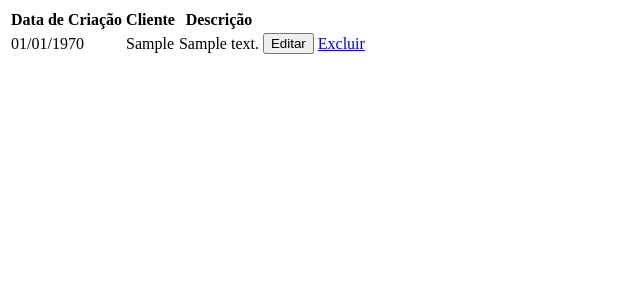
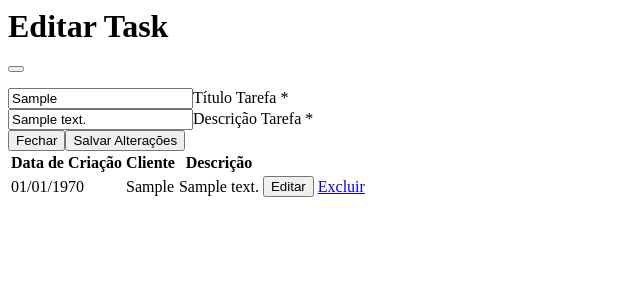
Before and after one commit to manosanti/motion-finance, a PHP site: page /task-search.php in a window 1280 px wide. Shown: the top 300 px of the page, without its empty margins (0-640 px from the left). Run offline with PHP 8.4, Linux system fonts and the light colour scheme; tables that the repository leaves empty or names only in its code hold one stand-in row (values such as "Sample post").

Commit message:
fixed-modal-bug

```diff
--- a/src/html/task-search.php
+++ b/src/html/task-search.php
@@ -43,7 +43,35 @@ include 'connection.php';
 
                     // Modal de Edição
                     echo "<div class='modal fade' id='editModal" . $row["id"] . "' tabindex='-1' role='dialog' aria-labelledby='exampleModalLabel' aria-hidden='true'>";
-                    // Resto do código do modal...
+                    echo "<div class='modal-dialog'>";
+                    echo "<div class='modal-content'>";
+                    echo "<div class='modal-header'>";
+                    echo "<h1 class='modal-title fs-5' id='exampleModalLabel'>Editar Task</h1>";
+                    echo "<button type='button' class='btn-close' data-bs-dismiss='modal' aria-label='Close'></button>";
+                    echo "</div>";
+                    echo "<div class='modal-body'>";
+                    // Formulário de edição
+                    echo "<form action='task-edit.php' method='post'>";
+                    echo "<input type='hidden' name='task_id' value='" . $row["id"] . "'>";
+                    echo "<div class='col form-floating mb-3'>";
+                    echo "<input type='text' class='form-control' id='cliente' name='cliente' value='" . $row["cliente"] . "' required>";
+                    echo "<label for='cliente'>Título Tarefa <span class='text-danger-emphasis'>*</span></label>";
+                    echo "</div>";
+                    echo "<div class='col form-floating mb-3'>";
+                    echo "<input type='text' class='form-control' id='descricao' name='descricao' value='" . $row["descricao"] . "' required>";
+                    echo "<label for='descricao'>Descrição Tarefa <span class='text-danger-emphasis'>*</span></label>";
+                    echo "</div>";
+                    echo "<div class='modal-footer p-0'>";
+                    echo "<button type='button' class='btn btn-danger' data-bs-dismiss='modal'>Fechar</button>";
+                    echo "<button type='submit' class='btn btn-success'>Salvar Alterações</button>";
+                    echo "</div>";
+                    echo "</form>";
+                    echo "</div>";
+                    echo "<div class='modal-footer'>";
+                    echo "</div>";
+                    echo "</div>";
+                    echo "</div>";
+                    echo "</div>";
                 }
             } else {
                 echo "<tr><td colspan='4'>0 resultados encontrados</td></tr>";
```
